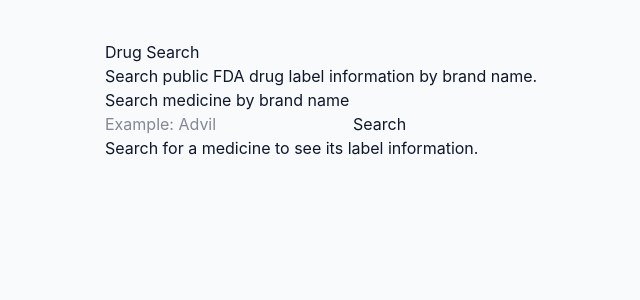
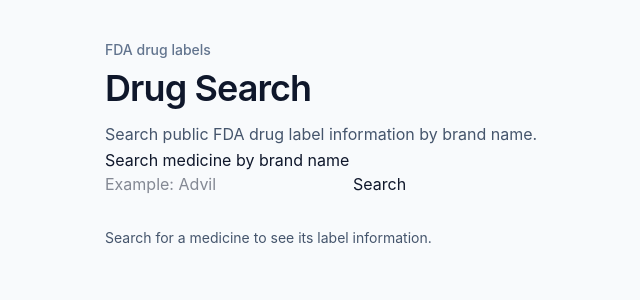
Before and after one commit to mohitgithub7568/DrugSearch, a React (Vite) app: page / in a window 1280 px wide. Shown: the top 300 px of the page, without its empty margins (151-791 px from the left). Built offline with nearby package versions, Linux system fonts and the light colour scheme.

Commit message:
Style search page

```diff
--- a/src/pages/Home.jsx
+++ b/src/pages/Home.jsx
@@ -57,27 +57,50 @@ function Home() {
   return (
   <main className="min-h-screen bg-slate-50 px-4 py-10 text-slate-900">
     <div className="mx-auto max-w-3xl">
-      <h1>Drug Search</h1>
+      <header>
+  <p className="text-sm font-medium text-slate-500">FDA drug labels</p>
 
-      <p>Search public FDA drug label information by brand name.</p>
+  <h1 className="mt-2 text-3xl font-semibold tracking-tight text-slate-900 sm:text-4xl">
+    Drug Search
+  </h1>
+
+  <p className="mt-3 max-w-xl text-base leading-7 text-slate-600">
+    Search public FDA drug label information by brand name.
+  </p>
+</header>
 
       <SearchForm onSearch={handleSearch} loading={loading} />
 
       {!hasSearched && (
-        <p>Search for a medicine to see its label information.</p>
+        <p className="mt-8 text-sm text-slate-600">
+  Search for a medicine to see its label information.
+</p>
       )}
 
-      {loading && <p>Searching FDA drug labels...</p>}
+      {loading && <p className="mt-8 text-sm text-slate-600" role="status" aria-live="polite">
+  Searching FDA drug labels...
+</p>}
 
       {!loading && error && (
-        <section>
-          <p>{error}</p>
-          <button onClick={() => handleSearch(lastQuery)}>Try again</button>
-        </section>
+       <section
+  className="mt-8 rounded-md border border-red-200 bg-red-50 p-4"
+  role="alert"
+>
+  <p className="text-sm text-red-800">{error}</p>
+
+  <button
+    className="mt-3 rounded-md bg-red-700 px-3 py-2 text-sm font-medium text-white hover:bg-red-800"
+    onClick={() => handleSearch(lastQuery)}
+  >
+    Try again
+  </button>
+</section>
       )}
 
       {!loading && !error && hasSearched && results.length === 0 && (
-        <p>No results found for "{lastQuery}".</p>
+        <p className="mt-8 text-sm text-slate-600">
+  No results found for "{lastQuery}".
+</p>
       )}
 
       {!loading && !error && results.length > 0 && (
```
